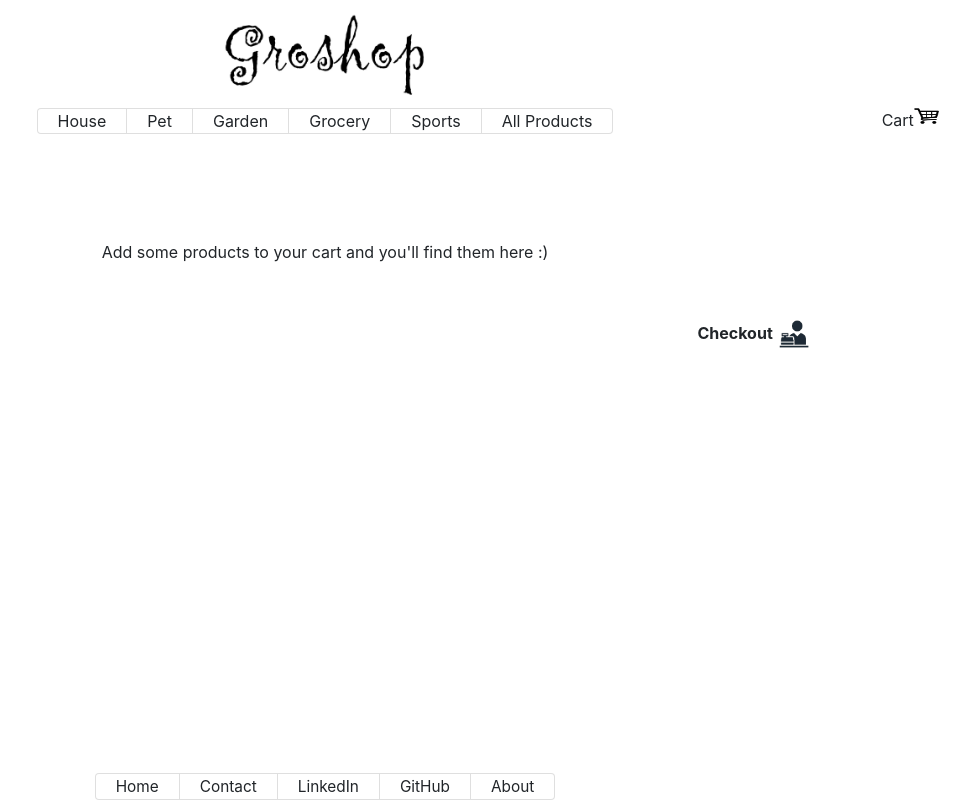
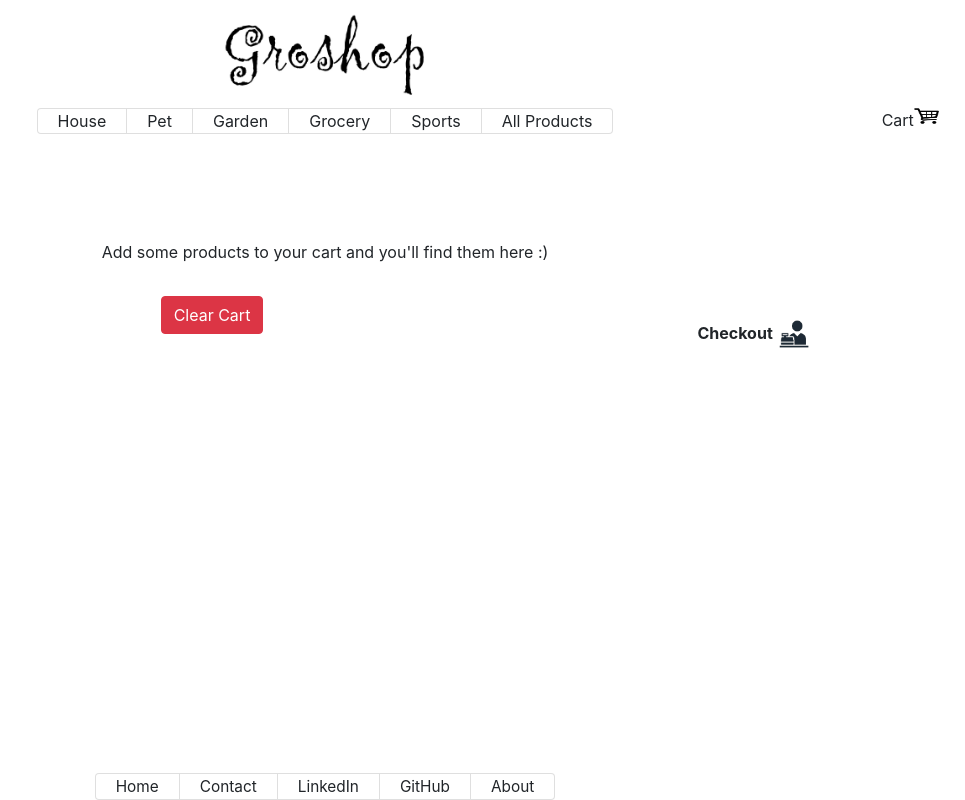
Before and after one commit to Costath/eCommerce, an Angular app: page /cart in a window 1280 px wide. Shown: the whole page, without its empty margins (315-1280 px from the left). Built offline with nearby package versions, Linux system fonts and the light colour scheme.

Commit message:
Added a button to clear the cart at cart page.

```diff
--- a/src/app/cart/cart-page/cart-page.component.css
+++ b/src/app/cart/cart-page/cart-page.component.css
@@ -39,9 +39,15 @@ img {
     height: 2rem;
 }
 
-span:hover {
+span.openModal:hover {
     cursor: pointer;
     background-color: rgba(0,0,0,.1);
     padding: 1vh 1vw;
     border-radius: 0.8rem;
 }
+
+.clearCart {
+    list-style-type: none;
+    margin-top: 2vh;
+    align-self: center;
+}
--- a/src/app/cart/cart-page/cart-page.component.html
+++ b/src/app/cart/cart-page/cart-page.component.html
@@ -3,6 +3,9 @@
     <ul class="list-group list-group-flush">
         <li class="list-group-item" *ngFor="let product of cartProducts">
             <app-cart-item [cartItem]="product" (add)="addItem($event)" (delete)="removeItem($event)"></app-cart-item>
+        </li>
+        <li class="clearCart">
+            <div class="btn btn-danger">Clear Cart</div>
         </li>
     </ul>
     <div class="totalValue">
@@ -10,7 +13,7 @@
             Items quantity: {{ cartQty }}<br/>
             Total: {{ cartTotal | currency }}
         </h5>
-        <span (click)="openCheckoutModal()">
+        <span class="openModal" (click)="openCheckoutModal()">
             <strong>Checkout&nbsp;</strong>
             <img alt="cashier image" src="../../../assets/images/checkout.png">
         </span>
```
